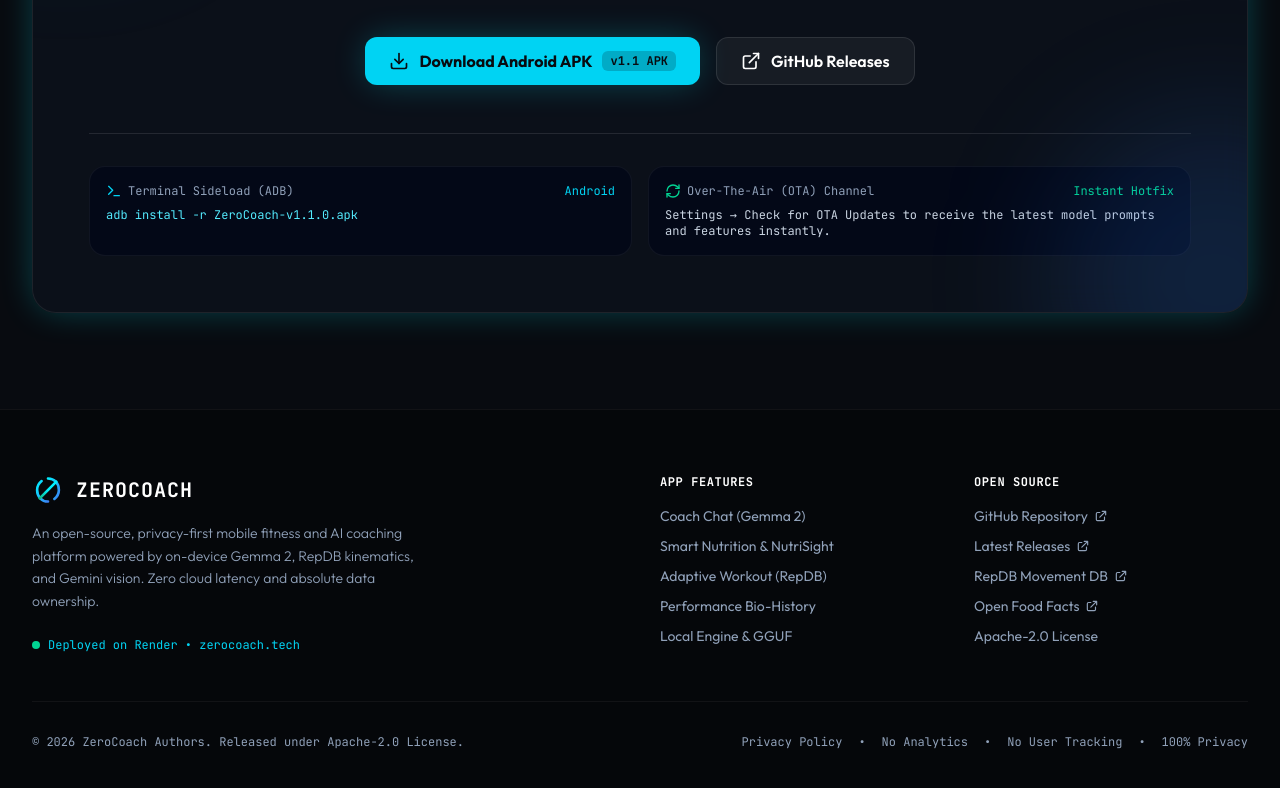
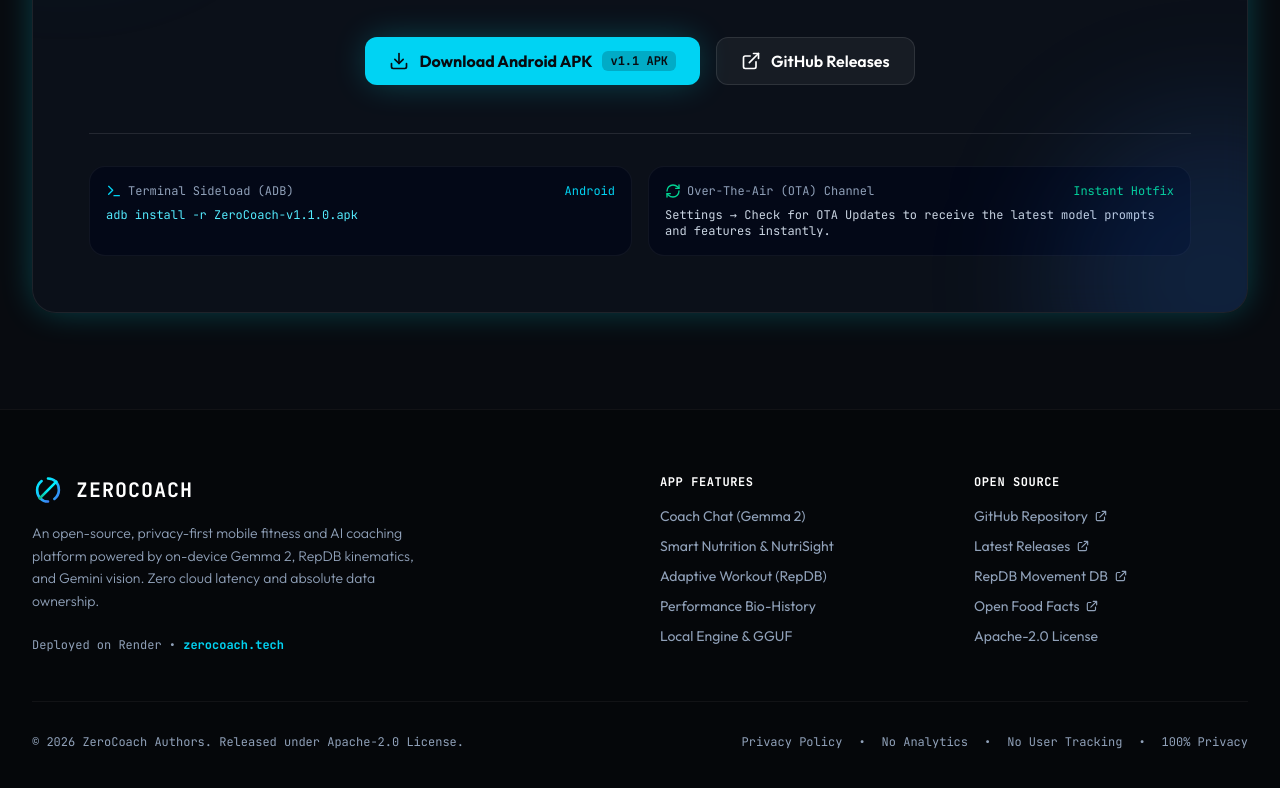
Before and after one commit to ntsd/zerocoach, an Astro site in the folder web/: page / in a window 1280 px wide. Shown: the part 9273-10061 px from the top of the page. Built offline with nearby package versions, Linux system fonts and the light colour scheme; Astro itself is replaced by a stand-in of ours.

Commit message:
refactor: update footer deployment info styling and increase phone showcase zap icon size

```diff
--- a/web/src/components/Footer.astro
+++ b/web/src/components/Footer.astro
@@ -13,10 +13,9 @@
         <p class="text-slate-400 text-sm max-w-sm leading-relaxed mb-6 font-light">
           An open-source, privacy-first mobile fitness and AI coaching platform powered by on-device Gemma 2, RepDB kinematics, and Gemini vision. Zero cloud latency and absolute data ownership.
         </p>
-        <div class="flex items-center gap-2 text-xs font-mono text-cyan-400">
-          <span class="w-2 h-2 rounded-full bg-emerald-400"></span>
-          <span>Deployed on Render • zerocoach.tech</span>
-        </div>
+        <p class="text-xs font-mono text-slate-400">
+          Deployed on Render • <span class="text-cyan-400 font-bold">zerocoach.tech</span>
+        </p>
       </div>
 
       <!-- Col 2: Navigation -->
--- a/web/src/components/PhoneShowcase.astro
+++ b/web/src/components/PhoneShowcase.astro
@@ -181,7 +181,7 @@ const screens = [
                   {screen.metrics.map(m => (
                     <div class="p-3.5 rounded-2xl bg-slate-900/80 border border-white/5">
                       <div class="flex items-center gap-2 text-[11px] font-mono uppercase tracking-wider text-slate-400">
-                        <Zap class="w-3.5 h-3.5 text-cyan-400 shrink-0" />
+                        <Zap class="w-5 h-5 text-cyan-400 shrink-0" />
                         <span class="truncate">{m.label}</span>
                       </div>
                       <div class="text-sm font-bold text-white mt-1 font-mono text-cyan-300">{m.value}</div>
```
